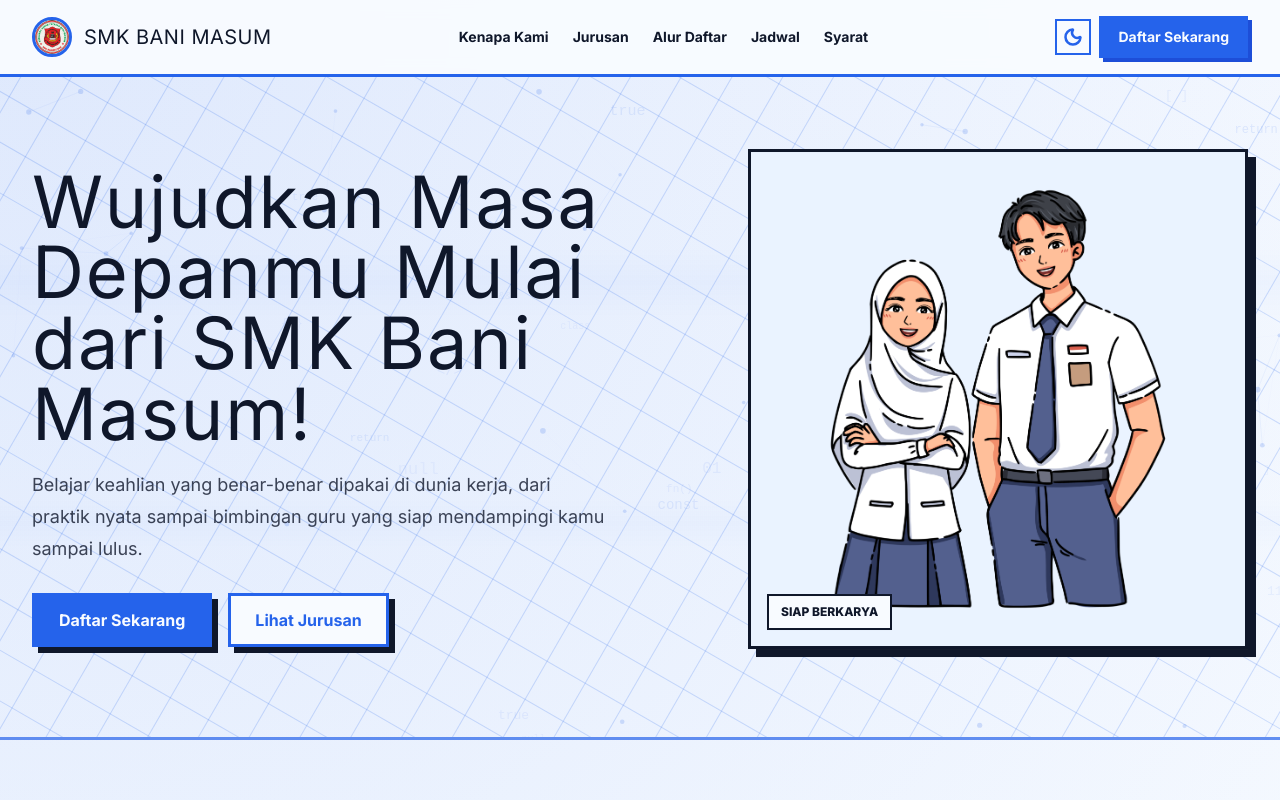
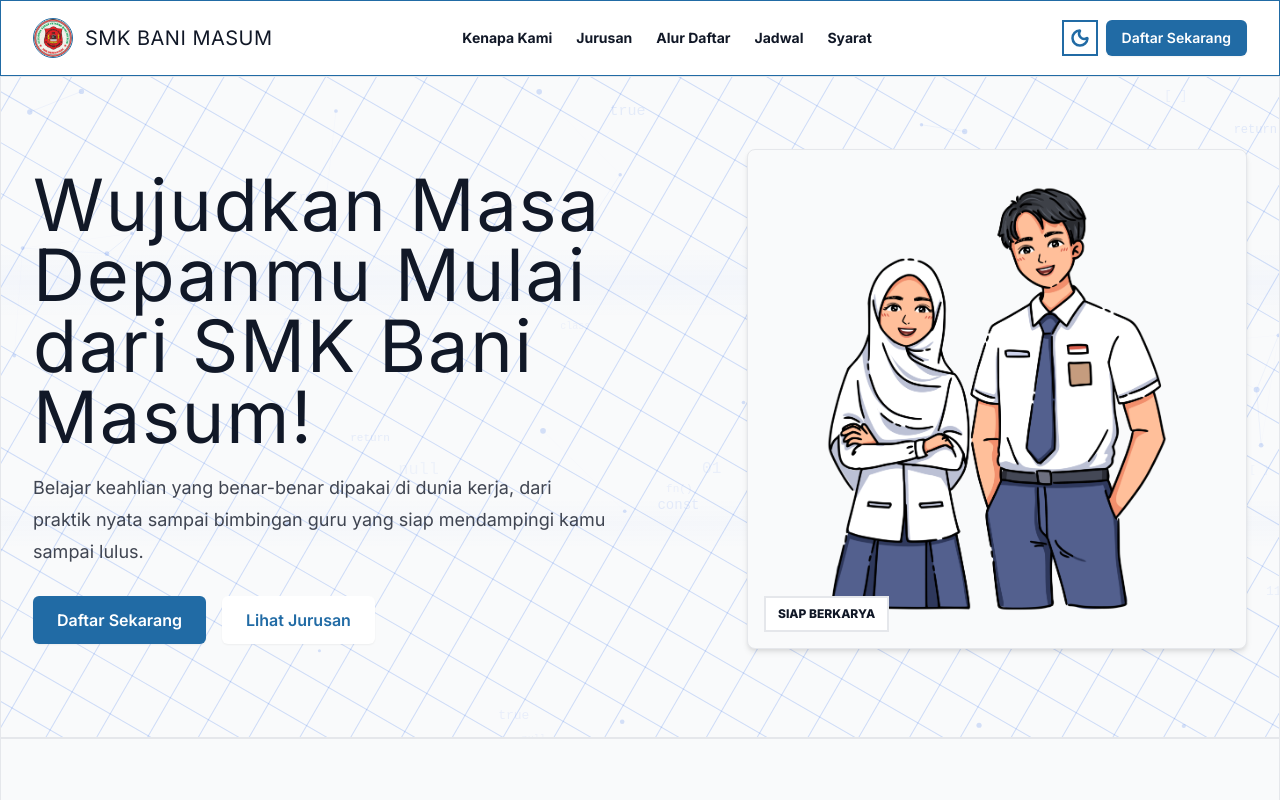
Before and after one commit to 0xHadiRamdhani/BaniMaHub-PPDB, a Next.js app: page / in a window 1280 px wide. Shown: the top 800 px of the page. Built offline with nearby package versions, Linux system fonts and the light colour scheme.

Commit message:
style: revamp color palette and design to modern flat style inspired by spmbjatim

```diff
--- a/app/globals.css
+++ b/app/globals.css
@@ -1,15 +1,15 @@
 @import "tailwindcss";
 
 :root {
-  --ink: #0f172a;
-  --paper: #f8fbff;
-  --paper-soft: #eaf3ff;
-  --primary: #2563eb;
-  --primary-strong: #1d4ed8;
-  --primary-soft: #dbeafe;
+  --ink: #111827;
+  --paper: #ffffff;
+  --paper-soft: #f9fafb;
+  --primary: #216ba5;
+  --primary-strong: #1a5684;
+  --primary-soft: #e6f0f9;
   --muted: #475569;
   --muted-soft: #64748b;
-  --control-border: #cbd5e1;
+  --control-border: #e5e7eb;
   --error-bg: #fef2f2;
   --error-text: #991b1b;
   --success-bg: #f0fdf4;
@@ -18,9 +18,9 @@
 
 html[data-theme="dark"] {
   --ink: #f8fafc;
-  --paper: #0f172a;
-  --paper-soft: #172554;
-  --primary: #60a5fa;
+  --paper: #111827;
+  --paper-soft: #1f2937;
+  --primary: #3b82f6;
   --primary-strong: #3b82f6;
   --primary-soft: #1e3a8a;
   --muted: #cbd5e1;
@@ -236,3 +236,54 @@ dialog::backdrop {
     transform: translate(3px, 3px);
   }
 }
+
+
+/* Modern Professional Design Overrides (SPMB Jatim style) */
+.border-\[3px\] {
+  border-width: 1px !important;
+  border-color: var(--control-border) !important;
+}
+
+.border-ink {
+  border-color: var(--control-border) !important;
+}
+
+.comic-shadow, .comic-shadow-lg {
+  box-shadow: 0 4px 6px -1px rgba(0, 0, 0, 0.1), 0 2px 4px -1px rgba(0, 0, 0, 0.06) !important;
+  border-radius: 8px !important;
+  transition: box-shadow 0.2s ease-in-out, transform 0.2s ease-in-out;
+}
+
+.comic-shadow:hover, .comic-shadow-lg:hover {
+  box-shadow: 0 10px 15px -3px rgba(0, 0, 0, 0.1), 0 4px 6px -2px rgba(0, 0, 0, 0.05) !important;
+}
+
+.comic-button {
+  border-radius: 6px !important;
+  box-shadow: 0 1px 2px 0 rgba(0, 0, 0, 0.05) !important;
+  border: none !important;
+  font-weight: 600 !important;
+}
+
+.comic-button:hover {
+  transform: translateY(-1px) !important;
+  box-shadow: 0 4px 6px -1px rgba(33, 107, 165, 0.3) !important;
+}
+
+.comic-button:active {
+  transform: translateY(0) !important;
+}
+
+body {
+  background: var(--paper-soft) !important;
+}
+
+.border-b-\[3px\], .border-r-\[3px\], .border-l-\[3px\], .border-t-\[3px\] {
+  border-width: 1px !important;
+  border-color: var(--control-border) !important;
+}
+
+/* Fix any primary borders to use the correct color if not overridden by the general one */
+.border-primary {
+  border-color: var(--primary) !important;
+}
```
